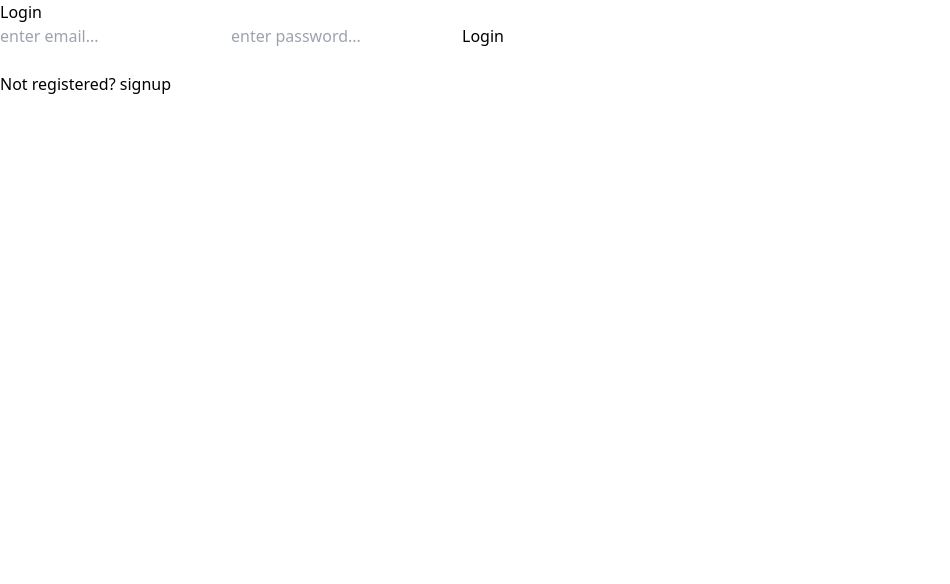
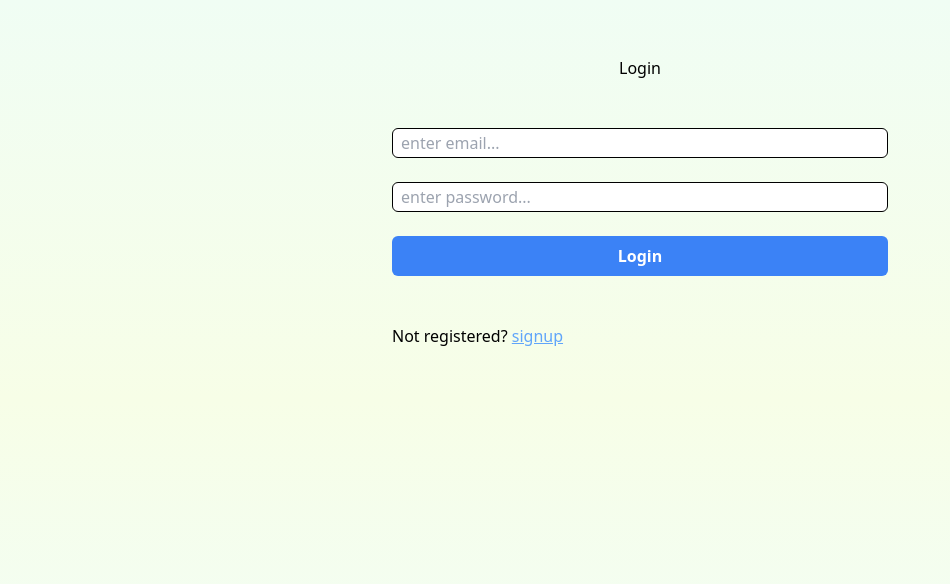
Before and after one commit to Ozirska/recipeapp, a React (Create React App) app: page /login in a window 1280 px wide. Shown: the top 584 px of the page, without its empty margins (0-950 px from the left). Built offline with nearby package versions, Linux system fonts and the light colour scheme.

Commit message:
styles formik and yup

```diff
--- a/src/App.js
+++ b/src/App.js
@@ -4,6 +4,7 @@ import Login from "./Login";
 import { BrowserRouter, Routes, Route } from "react-router-dom";
 import Signup from "./Signup";
 import Home from "./Home";
+import MyRecipe from "./MyRecipe";
 import CreateRecipe from "./CreateResipe";
 import { useAuth } from "./AuthContext";
 
@@ -17,6 +18,7 @@ function App() {
         <Route path="/login" element={<Login />}></Route>
         <Route path="/signup" element={<Signup />}></Route>
         <Route path="/create" element={<CreateRecipe user={user} />} />
+        <Route path="/my_recipe" element={<MyRecipe user={user} />} />
       </Routes>
     </BrowserRouter>
   );
--- a/src/AuthContext.js
+++ b/src/AuthContext.js
@@ -6,10 +6,12 @@ const AuthContext = createContext();
 export const AuthProvider = ({ children }) => {
   const [isAuthenticated, setIsAuthenticated] = useState(false);
   const [user, setUser] = useState(null);
+  const [recipes, setRecipes] = useState([]);
 
   const getUserDataToken = () => {
     const storedToken = localStorage.getItem("authToken");
-    if (storedToken) {
+
+    if (storedToken && storedToken !== "undefined") {
       const userIDFromToken = decodeToken(storedToken);
       axios
         .get(
@@ -39,7 +41,6 @@ export const AuthProvider = ({ children }) => {
 
     localStorage.removeItem("authToken");
 
-    // Clear the user and update authentication status
     setUser(null);
     setIsAuthenticated(false);
   };
@@ -50,7 +51,9 @@ export const AuthProvider = ({ children }) => {
   };
 
   return (
-    <AuthContext.Provider value={{ user, isAuthenticated, login, logout }}>
+    <AuthContext.Provider
+      value={{ user, isAuthenticated, login, logout, recipes, setRecipes }}
+    >
       {children}
     </AuthContext.Provider>
   );
--- a/src/Login.js
+++ b/src/Login.js
@@ -2,57 +2,132 @@ import React, { useState } from "react";
 import { Link, useNavigate } from "react-router-dom";
 import axios from "axios";
 import { useAuth } from "./AuthContext";
+import { useFormik } from "formik";
+import * as Yup from "yup";
+
+const validationSchema = Yup.object({
+  email: Yup.string()
+    .email("Invalid email address")
+    .required("Email is required"),
+  password: Yup.string()
+    .min(6, "Password must be at least 6 characters")
+    .required("Password is required"),
+});
 
 export default function Login() {
   const { login } = useAuth();
-
-  const [values, setValues] = useState({
-    email: "",
-    password: "",
-  });
   const navigate = useNavigate();
 
-  const handleSubmit = (e) => {
-    e.preventDefault();
+  const validateWithServer = async (values) => {
+    try {
+      const response = await axios.post("http://localhost:8800/login", values, {
+        withCredentials: true,
+      });
 
-    axios
-      .post("http://localhost:8800/login", values, { withCredentials: true })
-      .then((res) => {
-        if (res.status === 200) {
-          localStorage.setItem("authToken", res.data.token);
-          login();
-          //   console.log(token);
-          navigate("/");
+      if (response.status === 200) {
+        localStorage.setItem("authToken", response.data.token);
+        login();
+        navigate("/");
+      } else {
+        console.error("Unexpected status code:", response.status);
+      }
+    } catch (error) {
+      console.log(error);
+
+      if (error.response && error.response.data) {
+        const errorMessage = error.response.data;
+
+        if (errorMessage === "User is not registered") {
+          throw new Yup.ValidationError(errorMessage, null, "email");
+        } else if (errorMessage === "Incorrect password") {
+          throw new Yup.ValidationError(errorMessage, null, "password");
         } else {
-          alert("No register user");
+          console.error("Server error:", errorMessage);
+          throw new Yup.ValidationError(
+            "Login failed. Please try again.",
+            null,
+            "email"
+          );
         }
-      })
-      .catch((err) => console.error("Error in axios request:", err));
-  };
-  const handleInput = (e) => {
-    setValues((prev) => ({ ...prev, [e.target.name]: [e.target.value] }));
+      } else if (error instanceof Yup.ValidationError) {
+        // Handle Yup validation error (e.g., display error messages)
+        formik.setErrors({
+          [error.path]: error.message,
+        });
+      } else {
+        console.error("Unhandled error:", error);
+        throw new Yup.ValidationError(
+          "Login failed. Please try again.",
+          null,
+          "email"
+        );
+      }
+    }
   };
 
+  const formik = useFormik({
+    initialValues: {
+      email: "",
+      password: "",
+    },
+    validationSchema,
+    onSubmit: validateWithServer,
+  });
+
   return (
-    <div>
-      <h1>Login</h1>
-      <form onSubmit={handleSubmit}>
+    <div className="mx-auto min-h-screen p-5 bg-gradient-to-b from-green-50 via-lime-50 to-teal-50">
+      <h1 className="text-center mt-9">Login</h1>
+      <br />
+      <br />
+
+      <form
+        onSubmit={formik.handleSubmit}
+        className="flex flex-col mx-auto w-[90%] md:w-[60%] lg:w-[40%] xl:w-[40%]"
+      >
         <input
-          onChange={handleInput}
+          className={`h-[30px] border border-black focus:outline-none rounded-md px-2 ${
+            formik.touched.email && formik.errors.email ? "border-red-500" : ""
+          }`}
+          onChange={formik.handleChange}
+          onBlur={formik.handleBlur}
+          value={formik.values.email}
           type="email"
           name="email"
           placeholder="enter email..."
         />
+        {formik.touched.email && formik.errors.email ? (
+          <div className="text-red-500">{formik.errors.email}</div>
+        ) : null}
+        <br />
         <input
-          onChange={handleInput}
+          className={`h-[30px] border border-black focus:outline-none rounded-md px-2 ${
+            formik.touched.password && formik.errors.password
+              ? "border-red-500"
+              : ""
+          }`}
+          onChange={formik.handleChange}
+          onBlur={formik.handleBlur}
+          value={formik.values.password}
           type="password"
           name="password"
           placeholder="enter password..."
         />
-        <button type="submit">Login</button>
+        {formik.touched.password && formik.errors.password ? (
+          <div className="text-red-500">{formik.errors.password}</div>
+        ) : null}
+        <br />
+        <button
+          type="submit"
+          className="bg-blue-500 hover:bg-blue-700 text-white font-bold py-2 px-4 rounded-md focus:outline-none focus:shadow-outline-blue active:bg-blue-800"
+        >
+          Login
+        </button>
         <br /> <br />
         <p>
-          Not registered? <Link to="/signup">signup</Link>
+          Not registered?{" "}
+          <Link to="/signup" className="underline text-blue-400">
+            signup
+          </Link>
         </p>
       </form>
     </div>
--- /dev/null
+++ b/src/MyRecipe.js
@@ -0,0 +1,8 @@
+import React from "react";
+import { useAuth } from "./AuthContext";
+
+export default function MyRecipe() {
+  const { user, logout, isAuthenticated } = useAuth();
+
+  return <div>{user.name}</div>;
+}
--- a/src/Signup.js
+++ b/src/Signup.js
@@ -2,28 +2,32 @@ import React, { useState } from "react";
 import { Link, useNavigate } from "react-router-dom";
 import axios from "axios";
 import { useAuth } from "./AuthContext";
+import { useFormik } from "formik";
+import * as Yup from "yup";
+
+const validationSchema = Yup.object({
+  name: Yup.string().required("Name is required"),
+  email: Yup.string()
+    .email("Invalid email address")
+    .required("Email is required"),
+  password: Yup.string()
+    .min(6, "Password must be at least 6 characters")
+    .required("Password is required"),
+});
 
 export default function Signup() {
   const { login } = useAuth();
+  const navigate = useNavigate();
 
-  const [values, setValues] = useState({
-    name: "",
-    email: "",
-    password: "",
-  });
-  const navigate = useNavigate();
-  const [errors, setErrors] = useState({});
-
-  const handleSubmit = (event) => {
-    event.preventDefault();
-
+  const handleSubmit = () => {
     axios
-      .post("http://localhost:8800/signup", values, { withCredentials: true })
+      .post("http://localhost:8800/signup", formik.values, {
+        withCredentials: true,
+      })
       .then((res) => {
         if (res.status === 200) {
           localStorage.setItem("authToken", res.data.token);
           login(res.data);
-          console.log(res.data.token);
           navigate("/");
         } else {
           alert("No register user");
@@ -31,36 +35,77 @@ export default function Signup() {
       })
       .catch((err) => console.error("Error in axios request:", err));
   };
-  const handleInput = (e) => {
-    setValues((prev) => ({ ...prev, [e.target.name]: e.target.value }));
-  };
+
+  const formik = useFormik({
+    initialValues: {
+      name: "",
+      email: "",
+      password: "",
+    },
+    validationSchema,
+    onSubmit: handleSubmit,
+  });
 
   return (
-    <div>
-      <h1>Signup</h1>
-      <form onSubmit={handleSubmit}>
+    <div className="mx-auto min-h-screen p-5 bg-gradient-to-b from-green-50 via-lime-50 to-teal-50">
+      <h1 className="text-center mt-9">Signup</h1>
+      <br />
+      <br />
+      <form
+        onSubmit={formik.handleSubmit}
+        className="flex flex-col mx-auto w-[90%] md:w-[60%] lg:w-[40%] xl:w-[40%]"
+      >
         <input
-          onChange={handleInput}
+          className=" h-[30px] border border-black focus:outline-none rounded-md px-2"
+          onChange={formik.handleChange}
+          onBlur={formik.handleBlur}
+          value={formik.values.name}
           type="text"
           name="name"
           placeholder="enter name..."
         />
+        {formik.touched.name && formik.errors.name ? (
+          <div className="text-red-500">{formik.errors.name}</div>
+        ) : null}
+        <br />
         <input
-          onChange={handleInput}
-          type="email"
+          className=" h-[30px] border border-black focus:outline-none rounded-md px-2"
+          onChange={formik.handleChange}
+          onBlur={formik.handleBlur}
+          value={formik.values.email}
+          type="text"
           name="email"
           placeholder="enter email..."
         />
+        {formik.touched.email && formik.errors.email ? (
+          <div className="text-red-500">{formik.errors.email}</div>
+        ) : null}
+        <br />
         <input
-          onChange={handleInput}
-          type="password"
+          className=" h-[30px] border border-black focus:outline-none rounded-md px-2"
+          onChange={formik.handleChange}
+          onBlur={formik.handleBlur}
+          value={formik.values.password}
+          type="text"
           name="password"
           placeholder="enter password..."
         />
-        <button type="submit">Signup</button>
+        {formik.touched.password && formik.errors.password ? (
+          <div className="text-red-500">{formik.errors.password}</div>
+        ) : null}
+        <br />
+        <button
+          type="submit"
+          className="bg-blue-500 hover:bg-blue-700 text-white font-bold py-2 px-4 rounded-md focus:outline-none focus:shadow-outline-blue active:bg-blue-800"
+        >
+          Signup
+        </button>
         <br /> <br />
         <p>
-          Already registered? <Link to="/login">register</Link>
+          Already registered?
+          <Link to="/login" className="underline text-blue-400">
+            login
+          </Link>
         </p>
       </form>
     </div>
```
Also changed, not shown: src/CreateResipe.js (+13 -4 lines), src/Home.js (+36 -6 lines), src/Resipe.js (+6 -3 lines), 1 other file (tests, documents, lock files or other folders).
